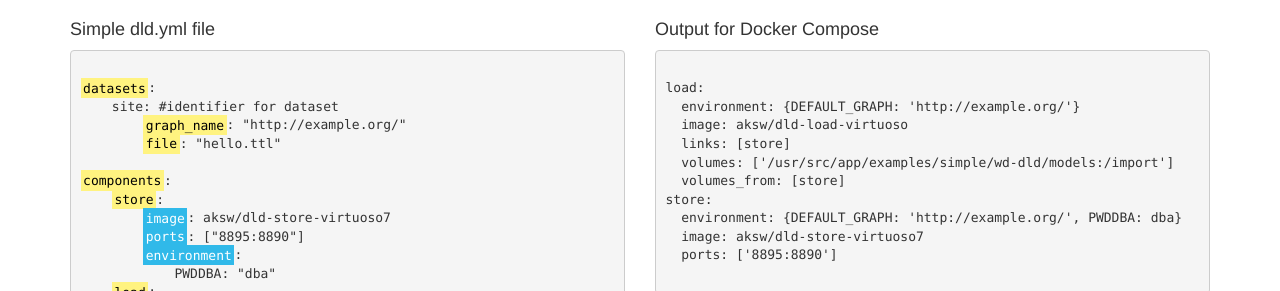
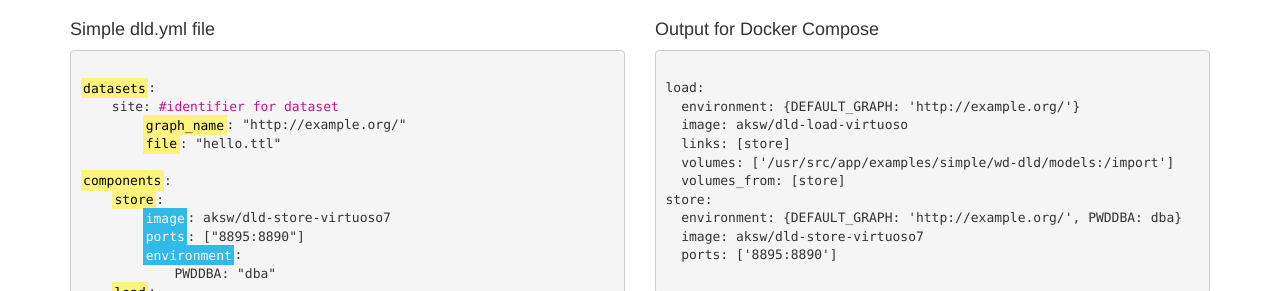
Before and after one commit to Dockerizing/dockerizing.github.io, a Jekyll site: the page built from bootstrap.html, in a window 1280 px wide. Shown: the part 1670-1961 px from the top of the page. Built offline with Jekyll 4.4.1, drawn with Linux system fonts in a browser that asks for light colours; nearby versions of some CDN libraries.

Commit message:
[CHANGE] View improvements

```diff
--- a/css/custom.css
+++ b/css/custom.css
@@ -10,6 +10,10 @@ mark.yellow  {
 mark.blue  {
     background-color: rgb(48, 185, 233);
     color: white;
+}
+
+span.comment {
+    color: #C71585;
 }
 
 .jumbotron h1, .jumbotron .h1 {
```
